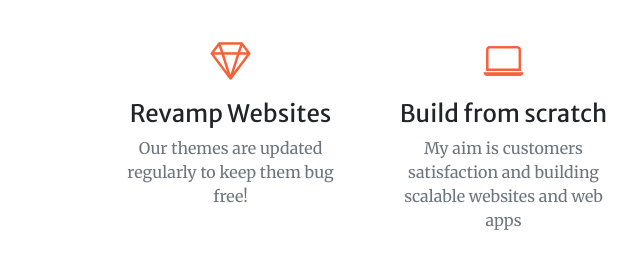
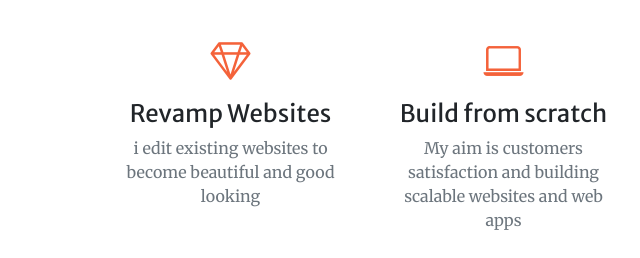
Before and after one commit to omatsola619/my-portfolio, a plain HTML site: page index.html in a window 1280 px wide. Shown: the part 1560-1818 px from the top of the page, 0-640 px from the left. Drawn offline with nearby package versions, Linux system fonts and the light colour scheme; some packages are replaced by stand-ins of ours; a script that the page names is missing.

Commit message:
Update index.html

```diff
--- a/index.html
+++ b/index.html
@@ -127,7 +127,7 @@
               <div class="mb-2"><i class="bi-gem fs-1 text-primary"></i></div>
               <h3 class="h4 mb-2">Revamp Websites</h3>
               <p class="text-muted mb-0">
-                Our themes are updated regularly to keep them bug free!
+                i edit existing websites to become beautiful and good looking
               </p>
             </div>
           </div>
```
